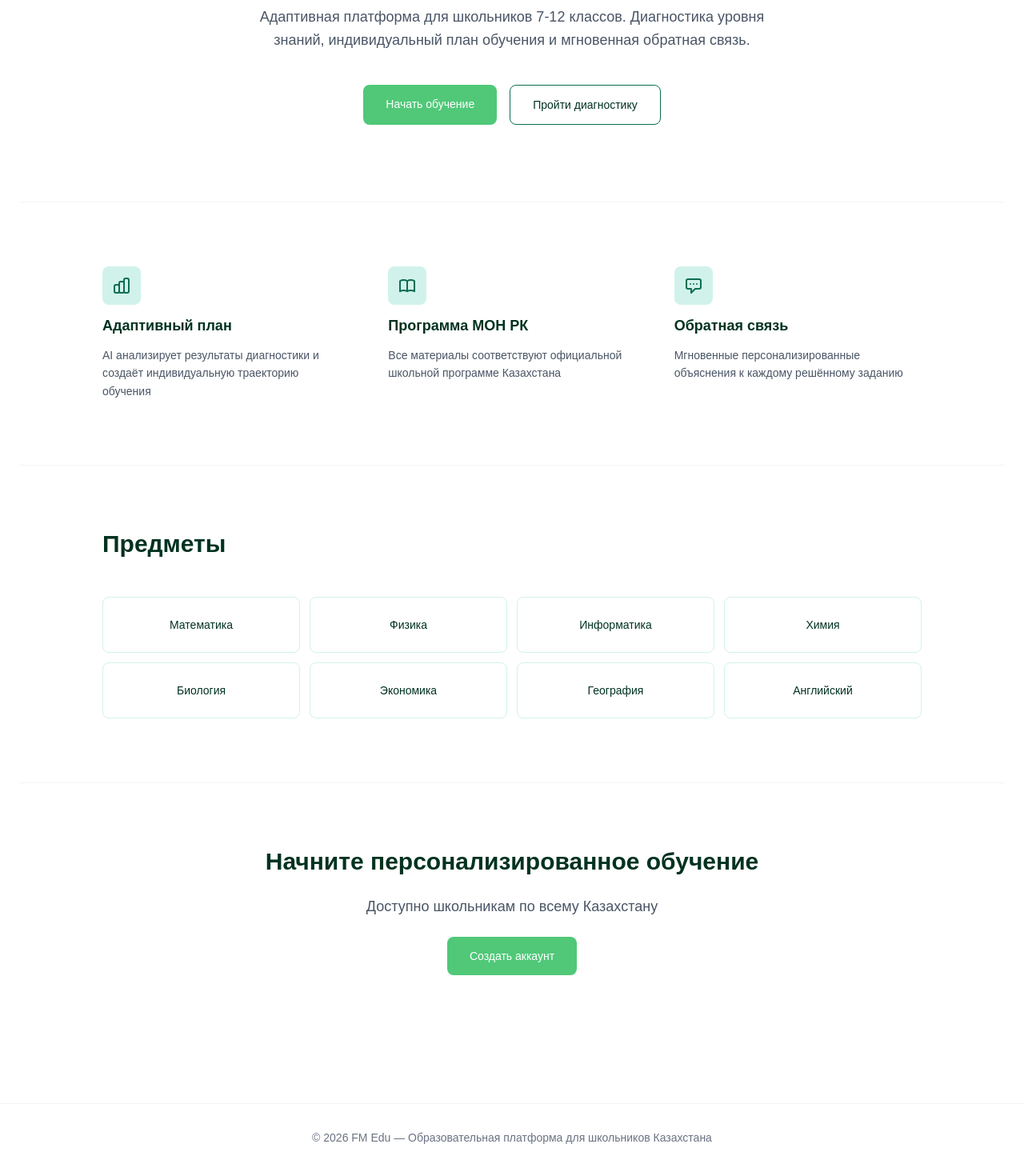
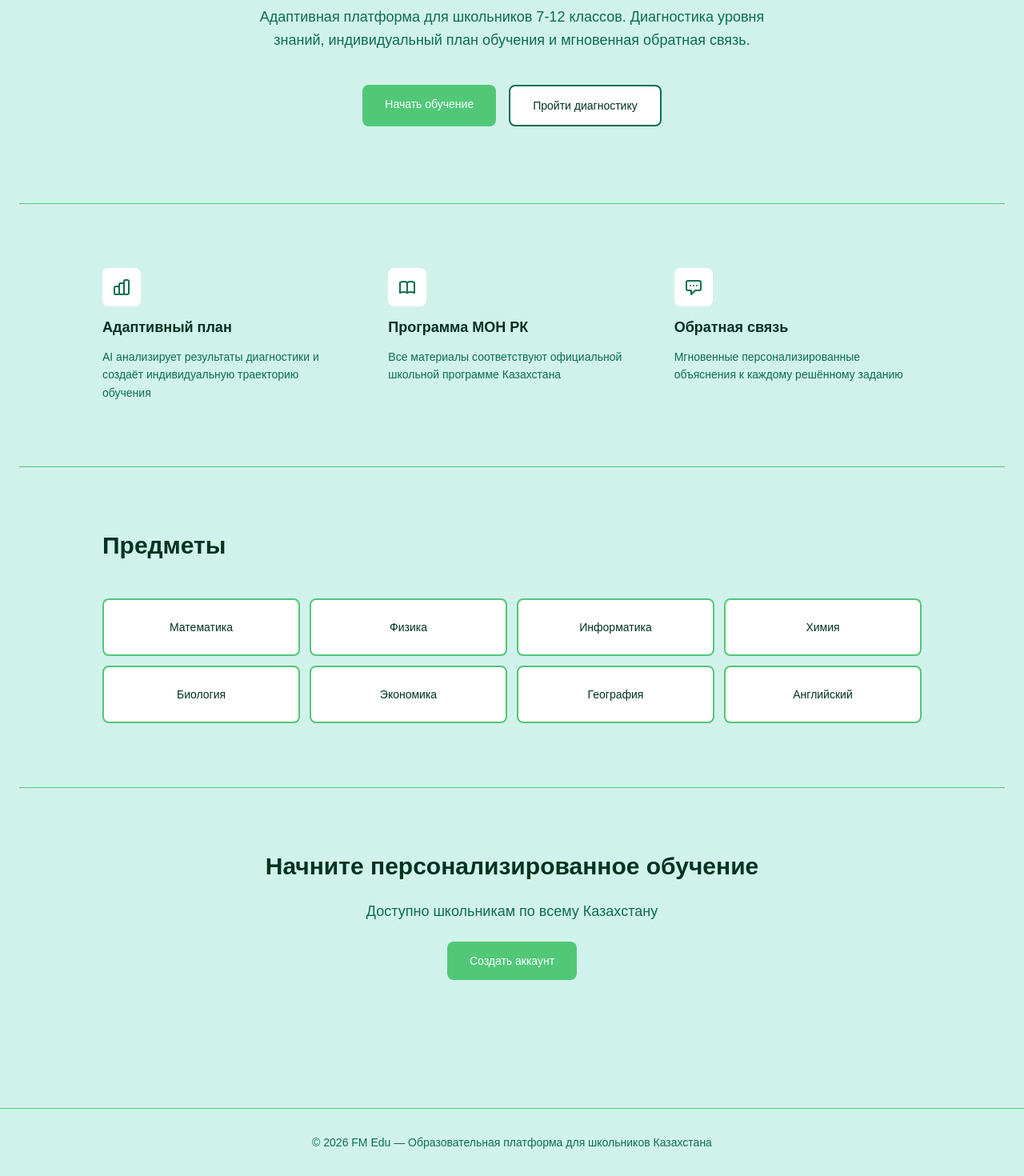
Before and after one commit to ulacoder/FM-Edu, a Next.js app: page / in a window 1280 px wide. Shown: the part 344-1814 px from the top of the page at 80% size. Built offline with nearby package versions, Linux system fonts and the light colour scheme.

Commit message:
Apply strict Mint Whisper palette: only #D1F2EB, #50C878, #0B6E4F, #013220

```diff
--- a/app/page.tsx
+++ b/app/page.tsx
@@ -4,9 +4,9 @@ import Link from "next/link";
 
 export default function Home() {
   return (
-    <div className="min-h-screen bg-white">
+    <div className="min-h-screen" style={{ backgroundColor: '#D1F2EB' }}>
       {/* Header */}
-      <header className="border-b border-gray-100">
+      <header style={{ backgroundColor: '#D1F2EB', borderBottom: '1px solid #50C878' }}>
         <div className="container mx-auto px-6 py-5 flex justify-between items-center">
           <Link href="/" className="text-xl font-semibold tracking-tight" style={{ color: '#013220' }}>
             FM Edu
@@ -14,7 +14,10 @@ export default function Home() {
           <div className="flex gap-3">
             <Link
               href="/login"
-              className="px-5 py-2.5 text-sm font-medium text-gray-700 hover:text-gray-900 transition-colors"
+              className="px-5 py-2.5 text-sm font-medium transition-colors"
+              style={{ color: '#013220' }}
+              onMouseEnter={(e) => e.currentTarget.style.color = '#0B6E4F'}
+              onMouseLeave={(e) => e.currentTarget.style.color = '#013220'}
             >
               Войти
             </Link>
@@ -38,7 +41,7 @@ export default function Home() {
             <h1 className="text-5xl md:text-6xl font-bold tracking-tight leading-tight" style={{ color: '#013220' }}>
               Персонализированное<br />образование с AI
             </h1>
-            <p className="text-lg text-gray-600 max-w-2xl mx-auto leading-relaxed">
+            <p className="text-lg max-w-2xl mx-auto leading-relaxed" style={{ color: '#0B6E4F' }}>
               Адаптивная платформа для школьников 7-12 классов. Диагностика уровня знаний,
               индивидуальный план обучения и мгновенная обратная связь.
             </p>
@@ -54,8 +57,16 @@ export default function Home() {
               </Link>
               <Link
                 href="/diagnostic"
-                className="px-7 py-3.5 border text-sm font-medium rounded-lg hover:bg-gray-50 transition-colors"
-                style={{ borderColor: '#0B6E4F', color: '#013220' }}
+                className="px-7 py-3.5 border-2 text-sm font-medium rounded-lg transition-all"
+                style={{ borderColor: '#0B6E4F', color: '#013220', backgroundColor: 'white' }}
+                onMouseEnter={(e) => {
+                  e.currentTarget.style.backgroundColor = '#0B6E4F';
+                  e.currentTarget.style.color = 'white';
+                }}
+                onMouseLeave={(e) => {
+                  e.currentTarget.style.backgroundColor = 'white';
+                  e.currentTarget.style.color = '#013220';
+                }}
               >
                 Пройти диагностику
               </Link>
@@ -64,38 +75,38 @@ export default function Home() {
         </section>
 
         {/* Features */}
-        <section className="py-20 border-t border-gray-100">
+        <section className="py-20" style={{ borderTop: '1px solid #50C878' }}>
           <div className="grid md:grid-cols-3 gap-12 max-w-5xl mx-auto">
             <div className="space-y-3">
-              <div className="w-12 h-12 rounded-lg flex items-center justify-center" style={{ backgroundColor: '#D1F2EB' }}>
+              <div className="w-12 h-12 rounded-lg flex items-center justify-center" style={{ backgroundColor: 'white' }}>
                 <svg className="w-6 h-6" style={{ color: '#0B6E4F' }} fill="none" viewBox="0 0 24 24" stroke="currentColor">
                   <path strokeLinecap="round" strokeLinejoin="round" strokeWidth={2} d="M9 19v-6a2 2 0 00-2-2H5a2 2 0 00-2 2v6a2 2 0 002 2h2a2 2 0 002-2zm0 0V9a2 2 0 012-2h2a2 2 0 012 2v10m-6 0a2 2 0 002 2h2a2 2 0 002-2m0 0V5a2 2 0 012-2h2a2 2 0 012 2v14a2 2 0 01-2 2h-2a2 2 0 01-2-2z" />
                 </svg>
               </div>
               <h3 className="text-lg font-semibold" style={{ color: '#013220' }}>Адаптивный план</h3>
-              <p className="text-sm text-gray-600 leading-relaxed">
+              <p className="text-sm leading-relaxed" style={{ color: '#0B6E4F' }}>
                 AI анализирует результаты диагностики и создаёт индивидуальную траекторию обучения
               </p>
             </div>
             <div className="space-y-3">
-              <div className="w-12 h-12 rounded-lg flex items-center justify-center" style={{ backgroundColor: '#D1F2EB' }}>
+              <div className="w-12 h-12 rounded-lg flex items-center justify-center" style={{ backgroundColor: 'white' }}>
                 <svg className="w-6 h-6" style={{ color: '#0B6E4F' }} fill="none" viewBox="0 0 24 24" stroke="currentColor">
                   <path strokeLinecap="round" strokeLinejoin="round" strokeWidth={2} d="M12 6.253v13m0-13C10.832 5.477 9.246 5 7.5 5S4.168 5.477 3 6.253v13C4.168 18.477 5.754 18 7.5 18s3.332.477 4.5 1.253m0-13C13.168 5.477 14.754 5 16.5 5c1.747 0 3.332.477 4.5 1.253v13C19.832 18.477 18.247 18 16.5 18c-1.746 0-3.332.477-4.5 1.253" />
                 </svg>
               </div>
               <h3 className="text-lg font-semibold" style={{ color: '#013220' }}>Программа МОН РК</h3>
-              <p className="text-sm text-gray-600 leading-relaxed">
+              <p className="text-sm leading-relaxed" style={{ color: '#0B6E4F' }}>
                 Все материалы соответствуют официальной школьной программе Казахстана
               </p>
             </div>
             <div className="space-y-3">
-              <div className="w-12 h-12 rounded-lg flex items-center justify-center" style={{ backgroundColor: '#D1F2EB' }}>
+              <div className="w-12 h-12 rounded-lg flex items-center justify-center" style={{ backgroundColor: 'white' }}>
                 <svg className="w-6 h-6" style={{ color: '#0B6E4F' }} fill="none" viewBox="0 0 24 24" stroke="currentColor">
                   <path strokeLinecap="round" strokeLinejoin="round" strokeWidth={2} d="M8 10h.01M12 10h.01M16 10h.01M9 16H5a2 2 0 01-2-2V6a2 2 0 012-2h14a2 2 0 012 2v8a2 2 0 01-2 2h-5l-5 5v-5z" />
                 </svg>
               </div>
               <h3 className="text-lg font-semibold" style={{ color: '#013220' }}>Обратная связь</h3>
-              <p className="text-sm text-gray-600 leading-relaxed">
+              <p className="text-sm leading-relaxed" style={{ color: '#0B6E4F' }}>
                 Мгновенные персонализированные объяснения к каждому решённому заданию
               </p>
             </div>
@@ -103,7 +114,7 @@ export default function Home() {
         </section>
 
         {/* Subjects */}
-        <section className="py-20 border-t border-gray-100">
+        <section className="py-20" style={{ borderTop: '1px solid #50C878' }}>
           <div className="max-w-5xl mx-auto">
             <h2 className="text-3xl font-bold mb-12" style={{ color: '#013220' }}>Предметы</h2>
             <div className="grid grid-cols-2 md:grid-cols-4 gap-3">
@@ -119,18 +130,22 @@ export default function Home() {
               ].map((subject) => (
                 <div
                   key={subject}
-                  className="px-4 py-6 border rounded-lg text-center transition-all cursor-pointer"
-                  style={{ borderColor: '#D1F2EB' }}
+                  className="px-4 py-6 border-2 rounded-lg text-center transition-all cursor-pointer"
+                  style={{ borderColor: '#50C878', backgroundColor: 'white' }}
                   onMouseEnter={(e) => {
-                    e.currentTarget.style.borderColor = '#50C878';
-                    e.currentTarget.style.backgroundColor = '#D1F2EB';
+                    e.currentTarget.style.borderColor = '#0B6E4F';
+                    e.currentTarget.style.backgroundColor = '#0B6E4F';
+                    const text = e.currentTarget.querySelector('div');
+                    if (text) text.style.color = 'white';
                   }}
                   onMouseLeave={(e) => {
-                    e.currentTarget.style.borderColor = '#D1F2EB';
-                    e.currentTarget.style.backgroundColor = 'transparent';
+                    e.currentTarget.style.borderColor = '#50C878';
+                    e.currentTarget.style.backgroundColor = 'white';
+                    const text = e.currentTarget.querySelector('div');
+                    if (text) text.style.color = '#013220';
                   }}
                 >
-                  <div className="text-sm font-medium" style={{ color: '#013220' }}>{subject}</div>
+                  <div className="text-sm font-medium transition-colors" style={{ color: '#013220' }}>{subject}</div>
                 </div>
               ))}
             </div>
@@ -138,12 +153,12 @@ export default function Home() {
         </section>
 
         {/* CTA */}
-        <section className="py-20 border-t border-gray-100">
+        <section className="py-20" style={{ borderTop: '1px solid #50C878' }}>
           <div className="max-w-3xl mx-auto text-center space-y-6">
             <h2 className="text-3xl font-bold" style={{ color: '#013220' }}>
               Начните персонализированное обучение
             </h2>
-            <p className="text-lg text-gray-600">
+            <p className="text-lg" style={{ color: '#0B6E4F' }}>
               Доступно школьникам по всему Казахстану
             </p>
             <Link
@@ -160,9 +175,9 @@ export default function Home() {
       </main>
 
       {/* Footer */}
-      <footer className="border-t border-gray-100 mt-20">
+      <footer style={{ borderTop: '1px solid #50C878', marginTop: '5rem' }}>
         <div className="container mx-auto px-6 py-8">
-          <p className="text-center text-sm text-gray-500">
+          <p className="text-center text-sm" style={{ color: '#0B6E4F' }}>
             © 2026 FM Edu — Образовательная платформа для школьников Казахстана
           </p>
         </div>
```
